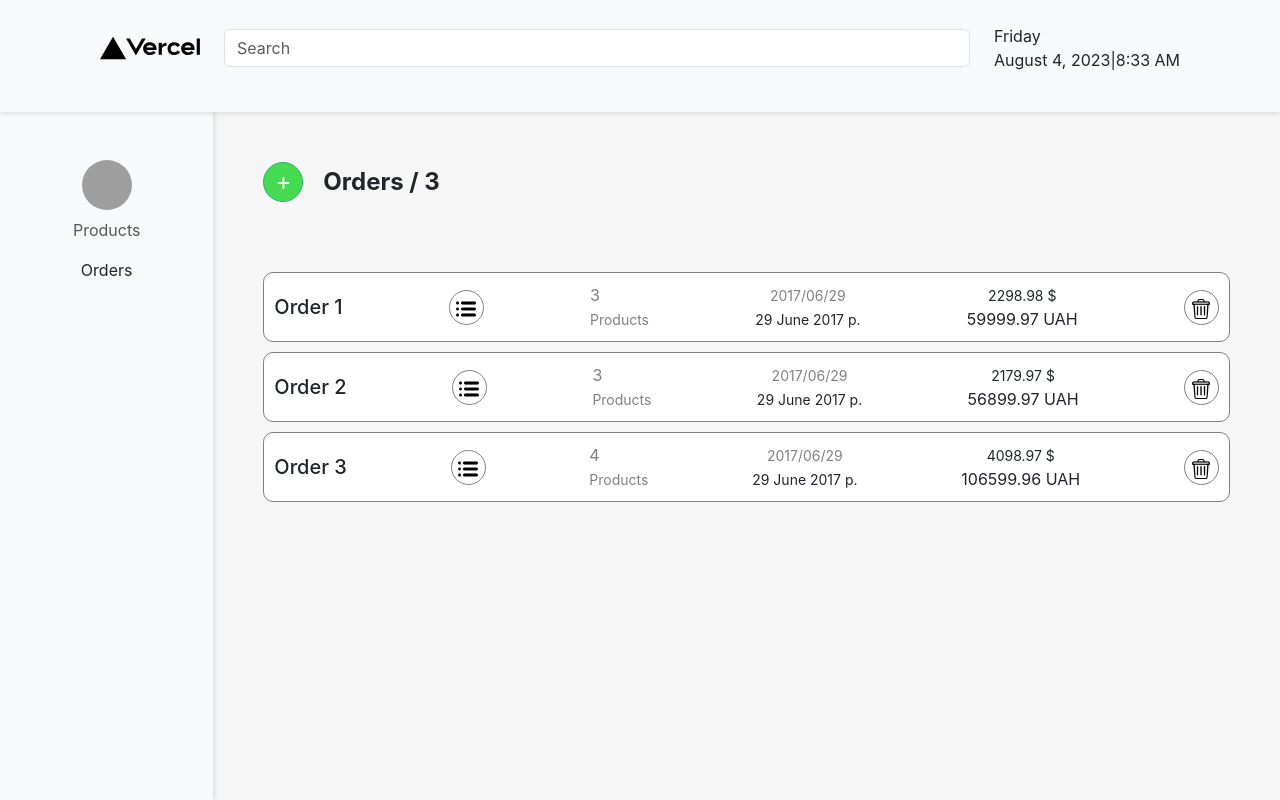
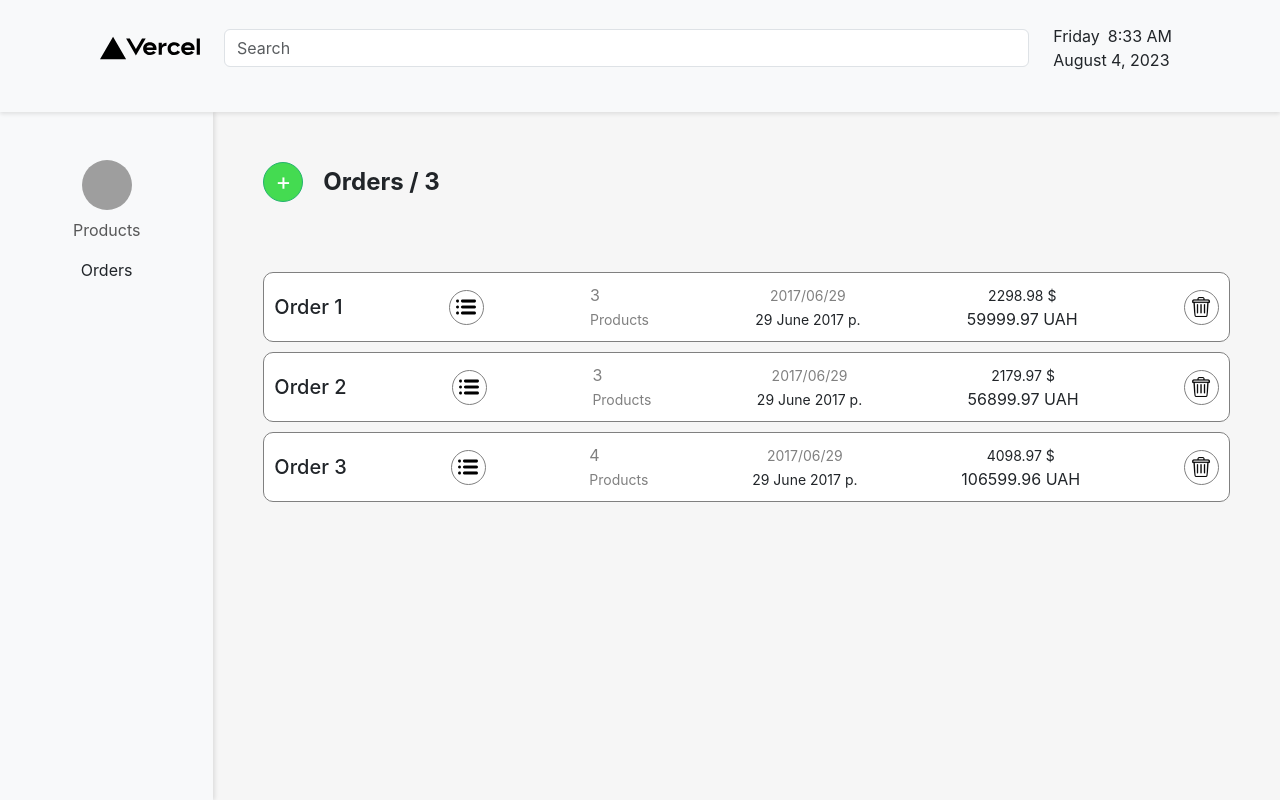
Before and after one commit to olecsiy-gavrilyuk/Product_Store_TT, a Next.js app: page /orders in a window 1280 px wide. Built offline with nearby package versions, Linux system fonts and the light colour scheme; grey boxes are pictures that could not be loaded.

Commit message:
final commit

```diff
--- a/components/DateTime.tsx
+++ b/components/DateTime.tsx
@@ -14,29 +14,30 @@ const DateTime = () => {
   }, []);
 
   const formatDay = (date: Date) => {
-    const options = { weekday: 'long' }as Intl.DateTimeFormatOptions;;
+    const options = { weekday: 'long' } as Intl.DateTimeFormatOptions;;
     return date.toLocaleDateString('en-US', options);
   };
 
   const formatDate = (date: Date) => {
-    const options = { day: 'numeric', month: 'long', year: 'numeric' }as Intl.DateTimeFormatOptions;;
+    const options = { day: 'numeric', month: 'long', year: 'numeric' } as Intl.DateTimeFormatOptions;;
     return date.toLocaleDateString('en-US', options);
   };
 
   const formatTime = (date: Date) => {
-    const options = { hour: 'numeric', minute: 'numeric'}as Intl.DateTimeFormatOptions;;
+    const options = { hour: 'numeric', minute: 'numeric' } as Intl.DateTimeFormatOptions;;
     return date.toLocaleTimeString('en-US', options);
   };
 
   return (
     <div>
       <div>
-      {formatDay(currentDateTime)}
+        {formatDay(currentDateTime)}
+        <span className='p-2'>
+          {formatTime(currentDateTime)}
+        </span>
       </div>
       <div>
-      {formatDate(currentDateTime)}
-      <span>|</span>
-      {formatTime(currentDateTime)}
+        {formatDate(currentDateTime)}
       </div>
     </div>
   );
--- a/components/Header.tsx
+++ b/components/Header.tsx
@@ -1,6 +1,4 @@
 import { Col, Form, FormControl, Button, Container, Row } from 'react-bootstrap';
-import Image from 'next/image';
-import logo from '../public/vercel.svg';
 import SvgLogo from './SvgLogo';
 import DateTime from './DateTime';
 
--- a/styles/OrderCard.scss
+++ b/styles/OrderCard.scss
@@ -14,6 +14,8 @@
 
 
   &__button {
+    display: grid;
+    place-items: center;
     width: 35px;
     height: 35px;
     border-radius: 30px;
@@ -24,6 +26,7 @@
     font: inherit;
     cursor: pointer;
     outline: inherit;
+    transition: 0.4s;
   }
 
   &__button:hover {
--- a/styles/OrderItems.scss
+++ b/styles/OrderItems.scss
@@ -11,7 +11,6 @@
 
   &__buttonClose {
     position: absolute;
-    text-align: center;
     width: 40px;
     height: 40px;
     border-radius:20px;
@@ -19,14 +18,22 @@
     color: inherit;
     border: 0px ;
     padding: 0;
+    font-size: 24px;
     outline: inherit;
     background-color: #fff;
     right: -1%;
     top:-5%;
+    transition: 0.4s;
+  }
+
+  &__buttonClose:hover {
+    background-color: #f63232;
+    color: white;
   }
 
   &__buttonAdd {
-    text-align: center;
+    display: grid;
+    place-items: center;
     width: 30px;
     height: 30px;
     border-radius:20px;
--- a/styles/OrderPage.scss
+++ b/styles/OrderPage.scss
@@ -11,6 +11,7 @@
     cursor: pointer;
     outline: inherit;
     font-size: 24px;
+    transition: 0.4s;
 }
 
 .orderText {
--- a/styles/OrderProduct.scss
+++ b/styles/OrderProduct.scss
@@ -33,8 +33,9 @@
   }
 
   &__buttonDelete {
+    display: grid;
+    place-items: center;
     width: 40px;
-    align-items: center;
     height: 40px;
     border-radius: 30px;
     background-color: rgb(255, 255, 255);
```
